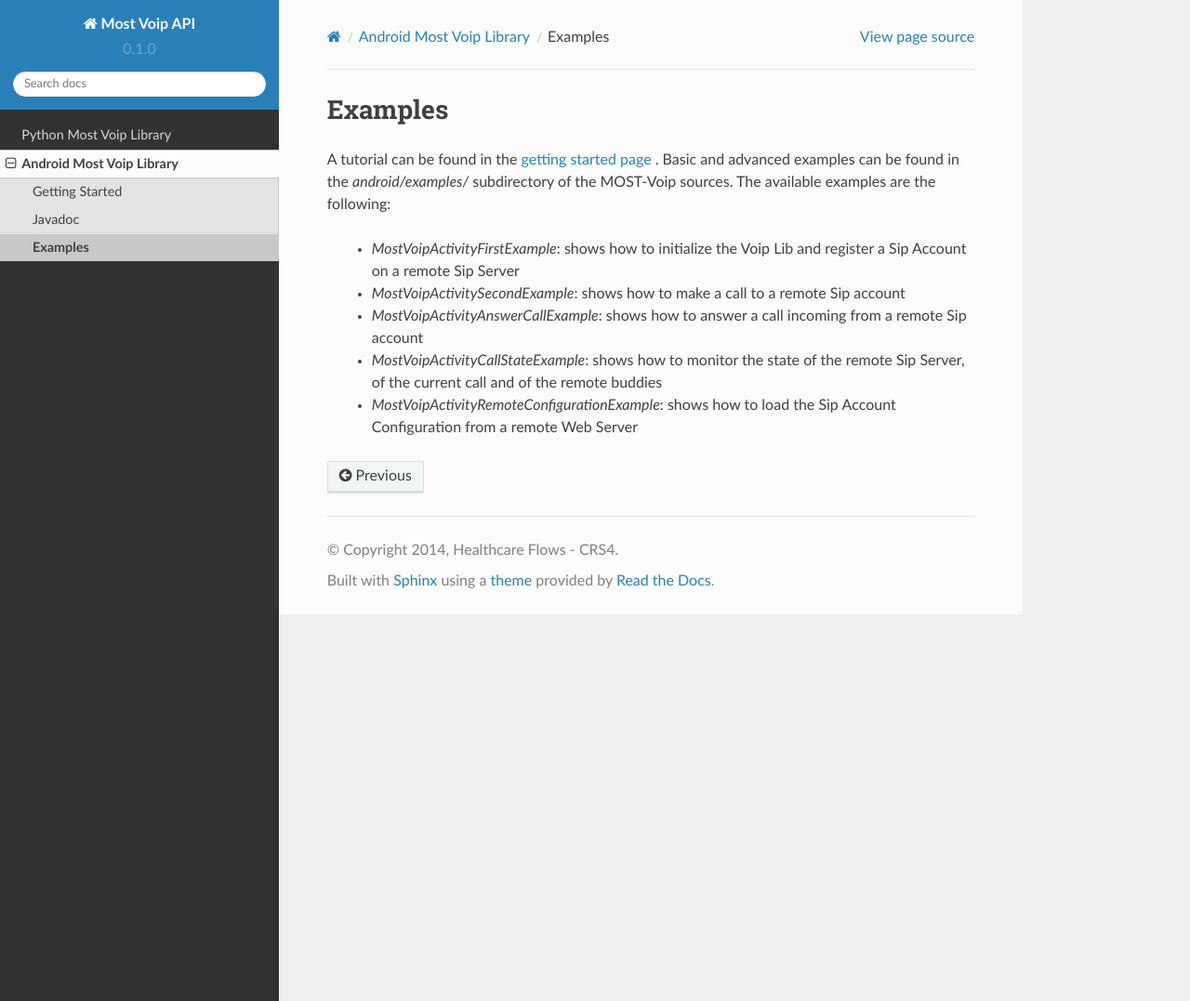
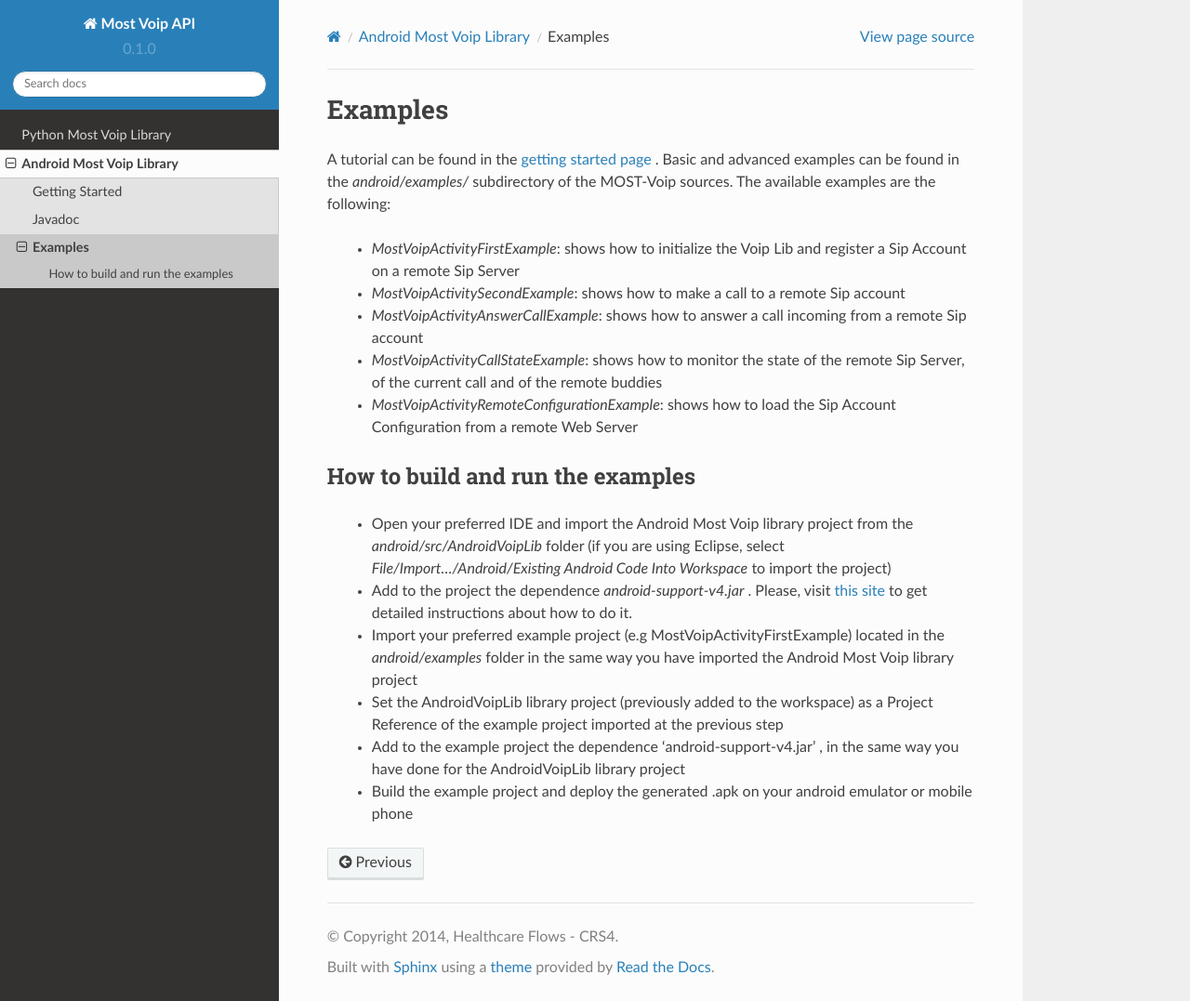
Before and after one commit to crs4/most-voip, a Sphinx documentation site: the page built from docs/android_docs/examples/index.rst, in a window 1280 px wide and 1077 px high. Shown: the whole window at 93% size. Built offline with Sphinx 7.4.7 and the Read the Docs theme 2.0.0, drawn with Linux system fonts in a browser that asks for light colours; pages that are not in the unit, such as notebooks, are missing from menus.

Commit message:
added docs aobut android examples installation

```diff
--- a/docs/android_docs/api/most/voip/api/VoipLib.rst
+++ b/docs/android_docs/api/most/voip/api/VoipLib.rst
@@ -20,7 +20,7 @@ VoipLib
 
 .. java:type:: public interface VoipLib
 
-   It is the core class of the Library|||, that allows you to:
+   It is the core class of the Library, that allows you to:
 
    ..
 
@@ -28,6 +28,7 @@ VoipLib
    * create an account and register it on a remote Sip Server
    * make a call
    * listen for incoming calls and answer
+   * get instances of IAccount, ICall and IServer objects
 
 Methods
 -------
--- a/docs/android_docs/examples/index.rst
+++ b/docs/android_docs/examples/index.rst
@@ -15,3 +15,15 @@ the MOST-Voip sources. The available examples are the following:
  * *MostVoipActivityAnswerCallExample*: shows how to answer a call incoming from a remote Sip account
  * *MostVoipActivityCallStateExample*: shows how to monitor the state of the remote Sip Server, of the current call and of the remote buddies
  * *MostVoipActivityRemoteConfigurationExample*: shows how to load the Sip Account Configuration from a remote Web Server
+
+
+
+How to build and run the examples
+~~~~~~~~~~~~~~~~~~~~~~~~~~~~~~~~~
+
+ * Open your preferred IDE and import the Android Most Voip library project from the *android/src/AndroidVoipLib* folder (if you are using Eclipse, select *File/Import.../Android/Existing Android Code Into Workspace* to import the project)
+ * Add to the project the dependence *android-support-v4.jar* . Please, visit `this site <https://developer.android.com/tools/support-library/setup.html>`_ to get detailed instructions about how to do it.
+ * Import your preferred example project (e.g MostVoipActivityFirstExample) located in the *android/examples* folder in the same way you have imported the Android Most Voip library project
+ * Set the AndroidVoipLib library project (previously added to the workspace) as a Project Reference of the example project imported at the previous step
+ * Add to the example project the dependence 'android-support-v4.jar' , in the same way you have done for the AndroidVoipLib library project
+ * Build the example project and deploy the generated .apk on your android emulator or mobile phone
```
